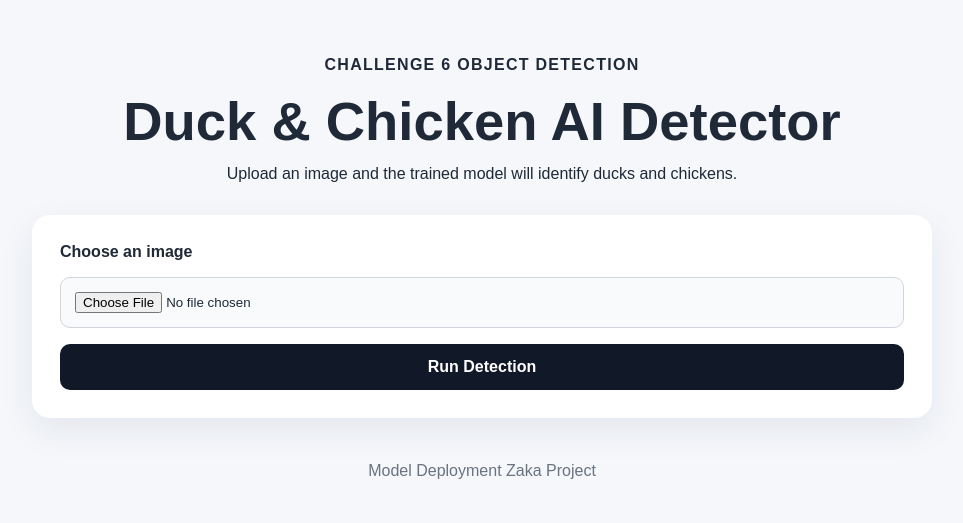
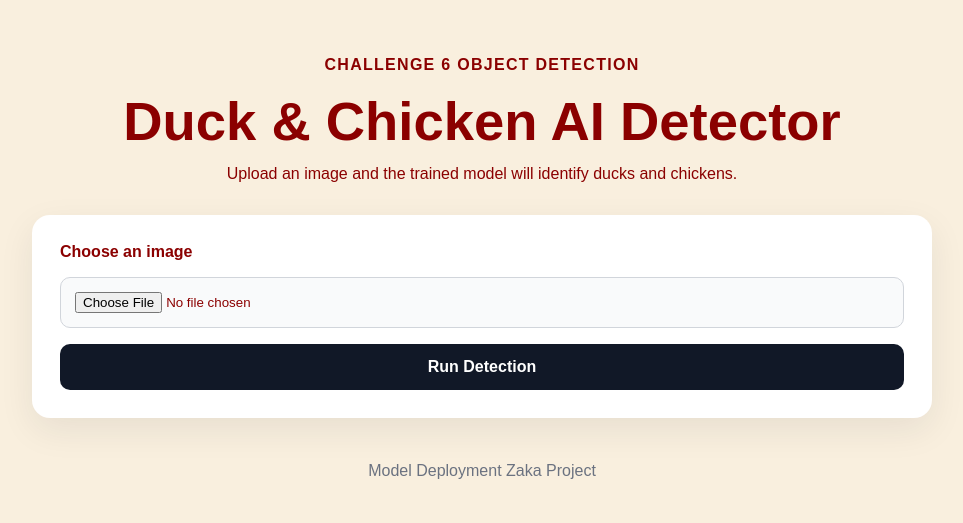
Before and after one commit to manal-j-saeed/Ch9-duck-chicken, a Flask app: page / in a window 1280 px wide. Shown: the top 523 px of the page, without its empty margins (158-1121 px from the left). Run offline with Flask 3, Linux system fonts and the light colour scheme.

Commit message:
Update style.css

```diff
--- a/static/style.css
+++ b/static/style.css
@@ -7,8 +7,8 @@
 body {
     margin: 0;
     font-family: Arial, Helvetica, sans-serif;
-    background: #f5f7fb;
-    color: #1f2937;
+    background: #F9EFDE;
+    color: #8B0000;
 }
 
 .container {
```
